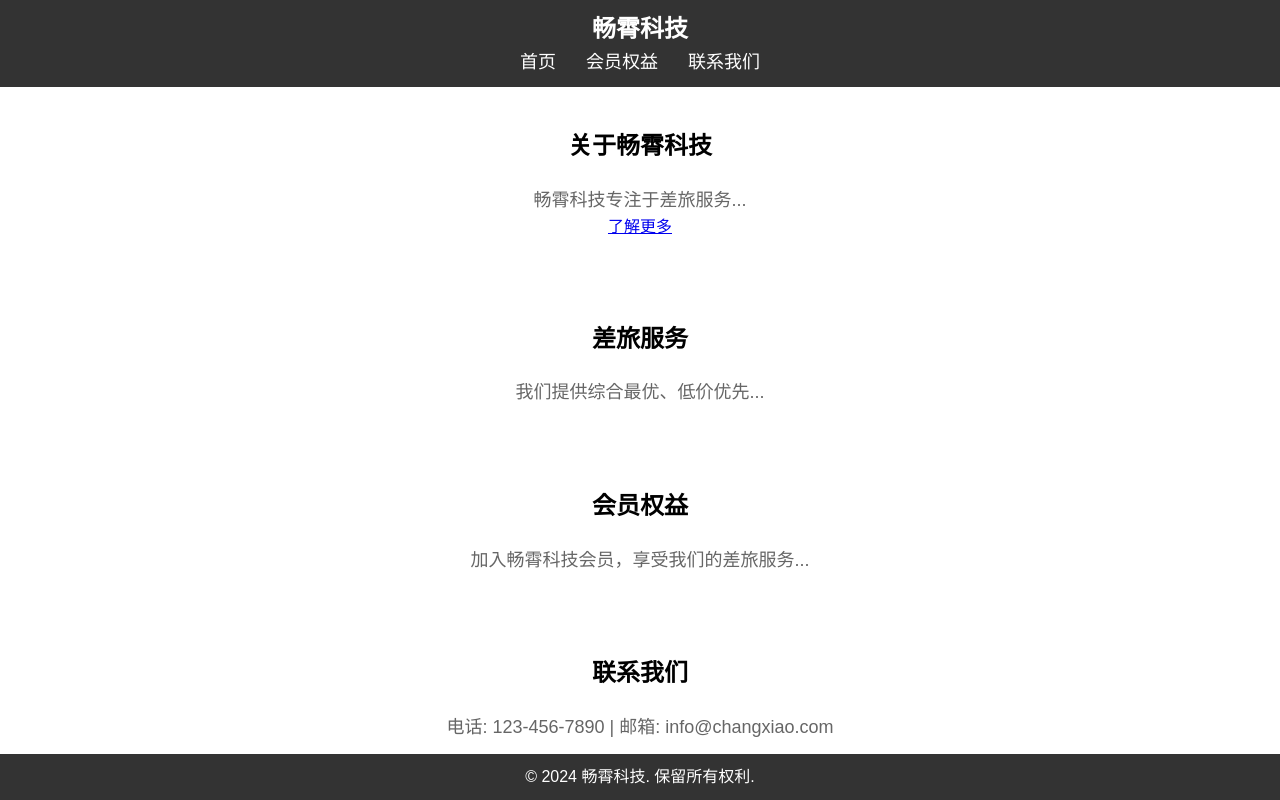
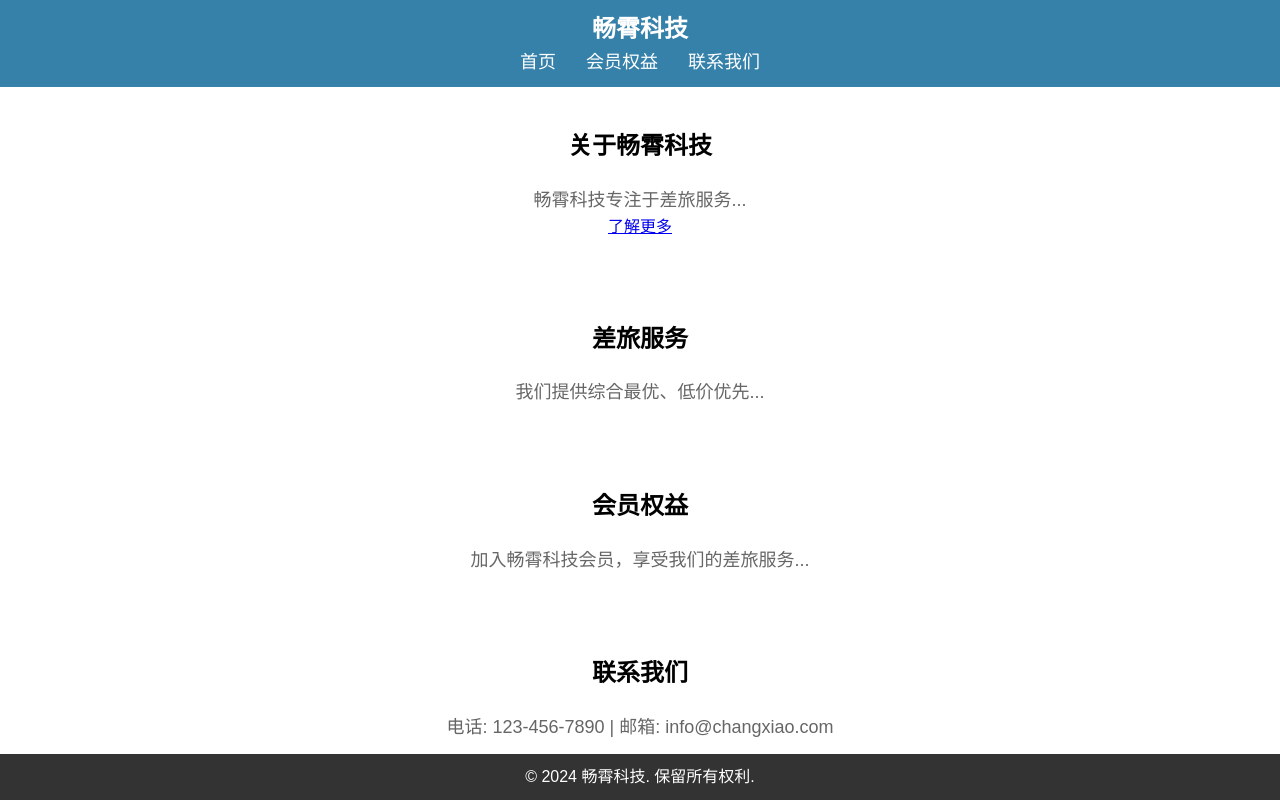
Before and after one commit to HanlongLi/changxiao-website, a React (Create React App) app: page / in a window 1280 px wide. Built offline with nearby package versions, Linux system fonts and the light colour scheme.

Commit message:
Update Header.css

```diff
--- a/src/components/Header.css
+++ b/src/components/Header.css
@@ -1,5 +1,5 @@
 header {
-    background-color: #333;
+    background-color: #3681aa;
     color: #fff;
     padding: 10px 0;
   }
```
